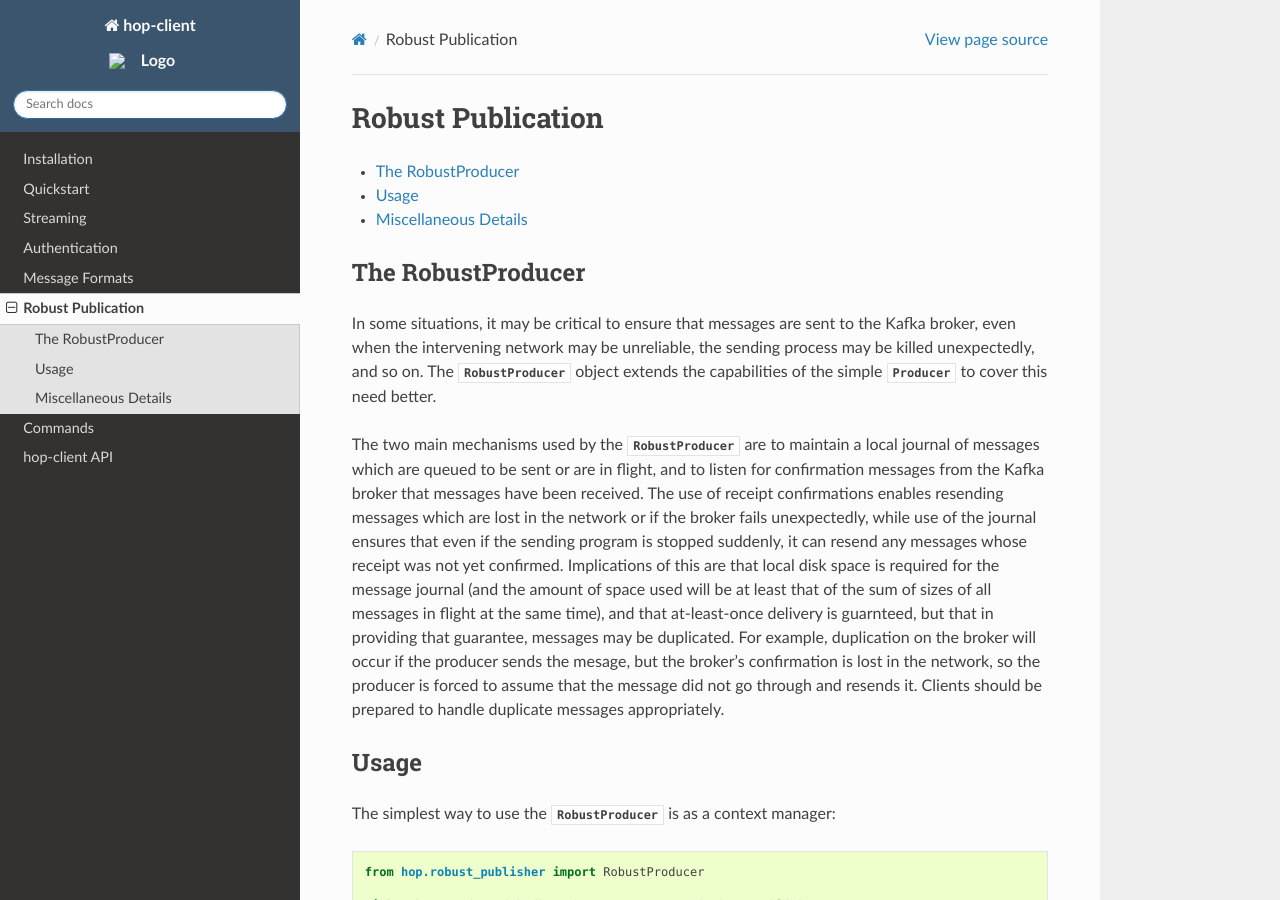
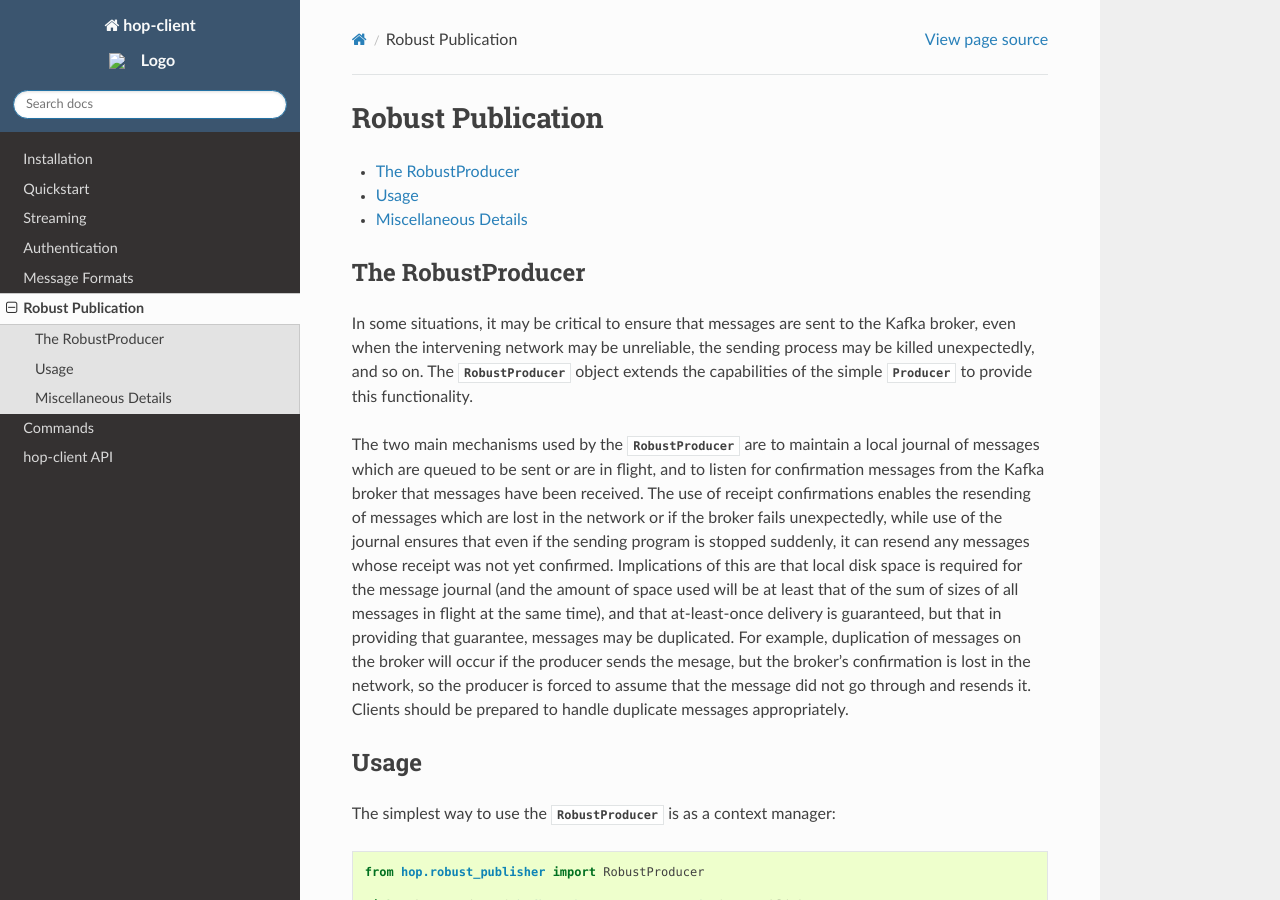
Before and after one commit to scimma/hop-client, a Sphinx documentation site: the page built from doc/user/robust_publication.rst, in a window 1280 px wide and 900 px high. Built offline with Sphinx 7.4.7 and the Read the Docs theme 2.0.0, drawn with Linux system fonts in a browser that asks for light colours.

Commit message:
Fixed typos

```diff
--- a/doc/user/robust_publication.rst
+++ b/doc/user/robust_publication.rst
@@ -11,18 +11,18 @@ The RobustProducer
 In some situations, it may be critical to ensure that messages are sent to the Kafka broker, even when the
 intervening network may be unreliable, the sending process may be killed unexpectedly, and so on.
 The :class:`RobustProducer <hop.robust_publisher.RobustProducer>` object extends the capabilities of the
-simple :class:`Producer <hop.io.Producer>` to cover this need better.
+simple :class:`Producer <hop.io.Producer>` to provide this functionality.
 
 The two main mechanisms used by the :class:`RobustProducer <hop.robust_publisher.RobustProducer>` are to
 maintain a local journal of messages which are queued to be sent or are in flight, and to listen for
 confirmation messages from the Kafka broker that messages have been received.
-The use of receipt confirmations enables resending messages which are lost in the network or if the broker
+The use of receipt confirmations enables the resending of messages which are lost in the network or if the broker
 fails unexpectedly, while use of the journal ensures that even if the sending program is stopped suddenly,
 it can resend any messages whose receipt was not yet confirmed.
 Implications of this are that local disk space is required for the message journal (and the amount of
 space used will be at least that of the sum of sizes of all messages in flight at the same time), and that
-at-least-once delivery is guarnteed, but that in providing that guarantee, messages may be duplicated.
-For example, duplication on the broker will occur if the producer sends the mesage, but the broker's
+at-least-once delivery is guaranteed, but that in providing that guarantee, messages may be duplicated.
+For example, duplication of messages on the broker will occur if the producer sends the mesage, but the broker's
 confirmation is lost in the network, so the producer is forced to assume that the message did not go
 through and resends it.
 Clients should be prepared to handle duplicate messages appropriately.
```
